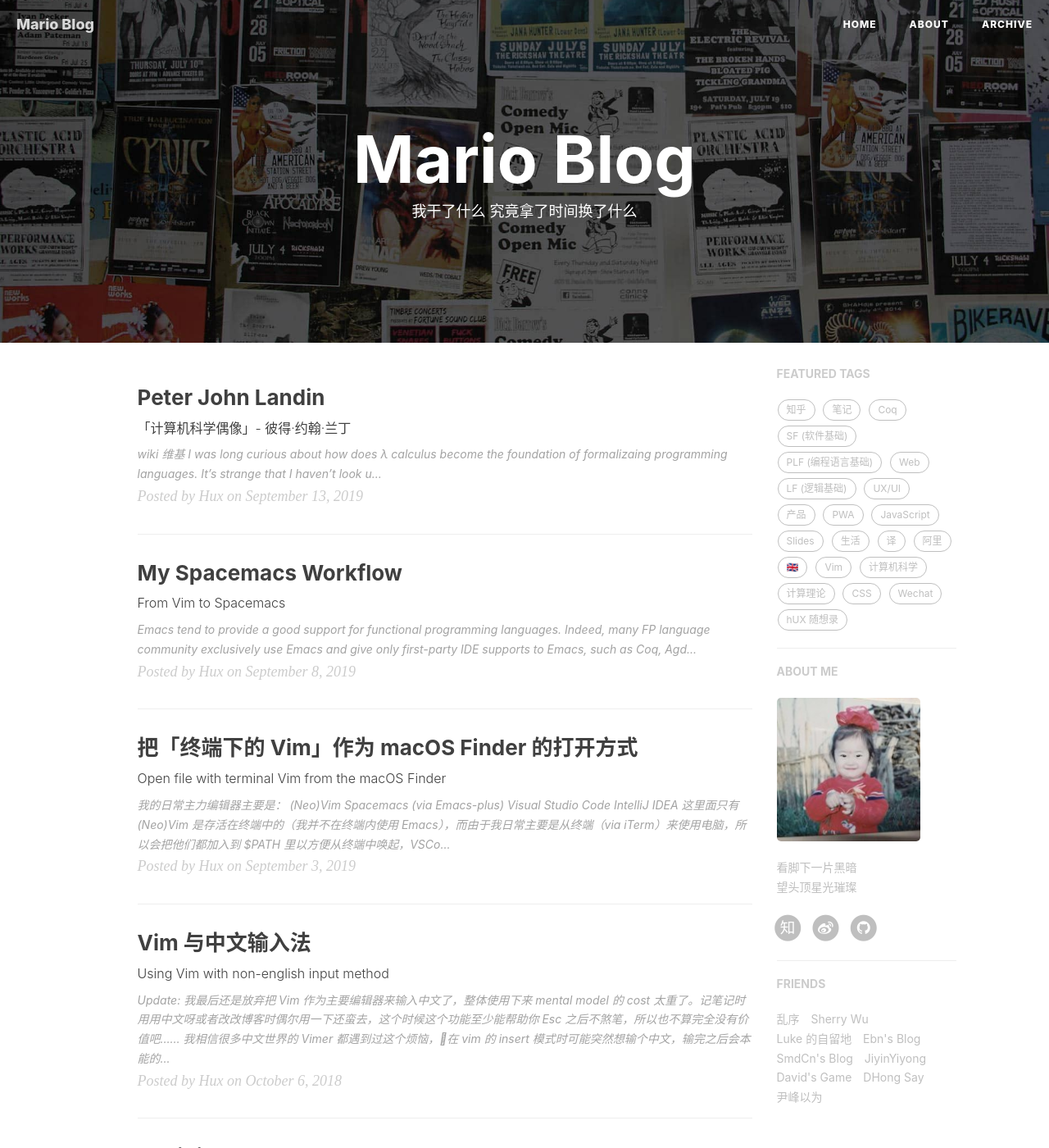
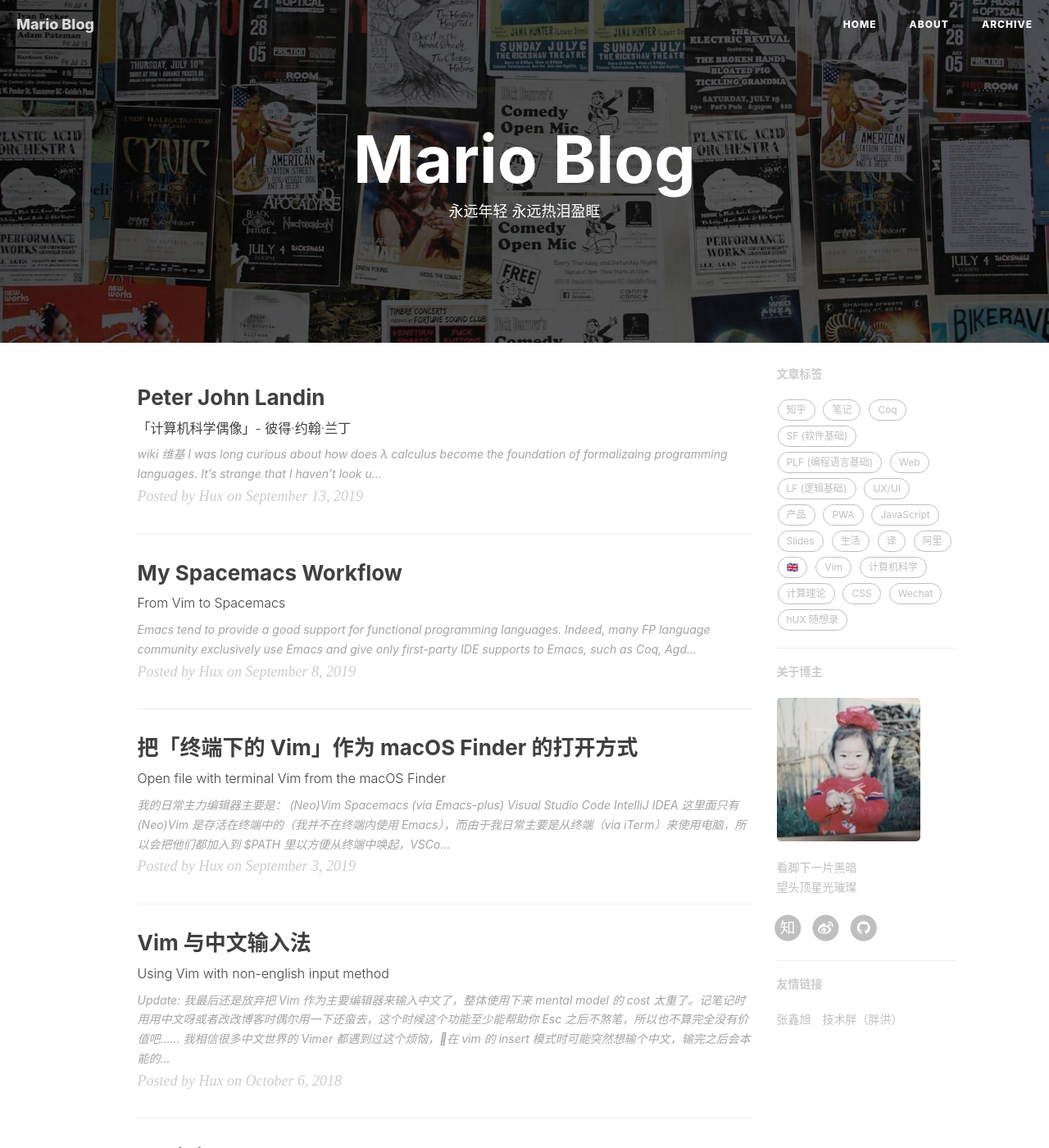
Before and after one commit to mariobeng/mariobeng.github.io, a Jekyll site: the page built from index.html, in a window 1280 px wide and 1400 px high. Shown: the whole window at 82% size. Built offline with Jekyll 4.4.1, drawn with Linux system fonts in a browser that asks for light colours; nearby versions of some CDN libraries; the list of posts is cut into pages by our own code; comment, search, counter and statistics services are not loaded.

Commit message:
修改描述；页面标题改为中文；

```diff
--- a/_config.yml
+++ b/_config.yml
@@ -3,7 +3,7 @@ title: Mario Blog
 SEOTitle: Mario的博客 | Mario Blog
 header-img: img/home-bg.jpg
 email: fankaibeng@sina.com
-description: "不期而至的大雨 将我们困在这里"
+description: "Mario Blog"
 keyword: "蹦蹦, mario, @mariobeng, 蹦蹦的博客, Mario Blog, 博客, 个人网站, 互联网, Web, JavaScript, 前端"
 url: "https://mariobeng.github.io/"              # your host, for absolute URL主页地址，
 baseurl: ""                             # for example, '/blog' if your blog hosted on 'host/blog'
@@ -97,34 +97,11 @@ page-mathjax: false
 # Friends
 friends: [
     {
-    #     title: "Su",
-    #     href: "http://su.gallery/"
-    # },{
-        title: "乱序",
-        href: "http://mida.re/"
-    },{
-        title: "Sherry Wu",
-        href: "https://xuechundesign.github.io"
-    },{
-        title: "Luke 的自留地",
-        href: "http://hmqk1995.github.io"
-    },{
-        title: "Ebn's Blog",
-        href: "http://ebnbin.com/"
-    },{
-        title: "SmdCn's Blog",
-        href: "http://blog.smdcn.net"
-    },{
-        title: "JiyinYiyong",
-        href: "http://tiye.me/"
-    },{
-        title: "David's Game",
-        href: "https://www.ruoyaowu.com/"
-    },{
-        title: "DHong Say",
-        href: "http://dhong.co"
-    },{
-        title: "尹峰以为",
-        href: "http://ingf.github.io/"
+        title: "张鑫旭",
+        href: "https://www.zhangxinxu.com/"
+    },
+    {
+        title: "技术胖（胖洪）",
+        href: "https://jspang.com/"
     }
 ]
--- a/_includes/featured-tags.html
+++ b/_includes/featured-tags.html
@@ -1,5 +1,6 @@
 {% comment %}
-    @param {boolean} bottom - bottom will render <hr>
+@param {boolean} bottom - bottom will render
+<hr>
 {% endcomment %}
 
 {% if site.featured-tags %}
@@ -7,7 +8,7 @@
     {% if include.bottom %}
     <hr class="hidden-sm hidden-xs">
     {% endif %}
-    <h5><a href="{{'/archive/' | prepend: site.baseurl }}">FEATURED TAGS</a></h5>
+    <h5><a href="{{'/archive/' | prepend: site.baseurl }}">文章标签</a></h5>
     <div class="tags">
         {% capture tags %}
         {% comment %}
@@ -17,8 +18,7 @@
             {% endcomment %}
             {% for tag in site.tags %}{% if tag[1].size > site.featured-condition-size %}
             <a data-sort="{{ site.posts.size | minus: tag[1].size | prepend: '0000' | slice: -4, 4 }}"
-                    href="{{ site.baseurl }}/archive/?tag={{ tag[0] | url_encode }}"
-                    title="{{ tag[0] }}"
+                href="{{ site.baseurl }}/archive/?tag={{ tag[0] | url_encode }}" title="{{ tag[0] }}"
                 rel="{{ tag[1].size }}">{{ tag[0] }}</a>
             {% endif %}{% endfor %}
             {% endcapture %}
--- a/_includes/friends.html
+++ b/_includes/friends.html
@@ -1,6 +1,6 @@
 {% if site.friends %}
 <hr>
-<h5>FRIENDS</h5>
+<h5>友情链接</h5>
 <ul class="list-inline">
   {% for friend in site.friends %}
   <li><a href="{{friend.href}}">{{friend.title}}</a></li>
--- a/_includes/short-about.html
+++ b/_includes/short-about.html
@@ -1,6 +1,6 @@
 <section class="visible-md visible-lg">
   <hr>
-  <h5><a href="{{'/about/' | prepend: site.baseurl }}">ABOUT ME</a></h5>
+  <h5><a href="{{'/about/' | prepend: site.baseurl }}">关于博主</a></h5>
   <div class="short-about">
     {% if site.sidebar-avatar %}
     <img src="{{site.sidebar-avatar}}" />
--- a/index.html
+++ b/index.html
@@ -1,6 +1,6 @@
 ---
 layout: page
-description: "我干了什么 究竟拿了时间换了什么"
+description: "永远年轻 永远热泪盈眶"
 ---
 
 {% for post in paginator.posts %}
@@ -16,14 +16,15 @@ description: "我干了什么 究竟拿了时间换了什么"
         {% endif %}
         <div class="post-content-preview">
             {% if post.lang == 'en' %}
-                {{ post.content | strip_html | truncate:300 }}
+            {{ post.content | strip_html | truncate:300 }}
             {% else %}
-                {{ post.content | strip_html | truncate:200 }}
+            {{ post.content | strip_html | truncate:200 }}
             {% endif %}
         </div>
     </a>
     <p class="post-meta">
-        Posted by {% if post.author %}{{ post.author }}{% else %}{{ site.title }}{% endif %} on {{ post.date | date: "%B %-d, %Y" }}
+        Posted by {% if post.author %}{{ post.author }}{% else %}{{ site.title }}{% endif %} on
+        {{ post.date | date: "%B %-d, %Y" }}
     </p>
 </div>
 <hr>
```
Lines whose indentation alone changed are shown as unchanged.
